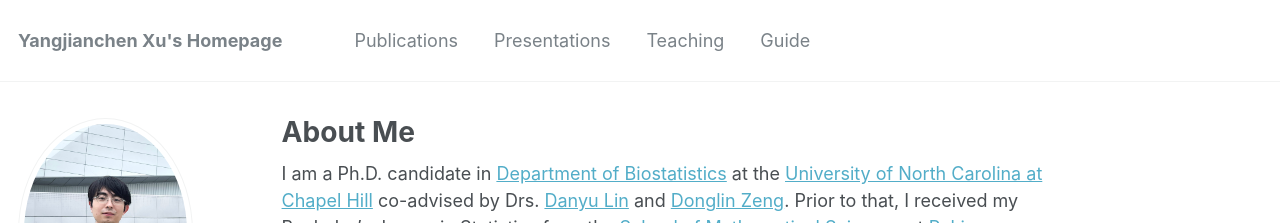
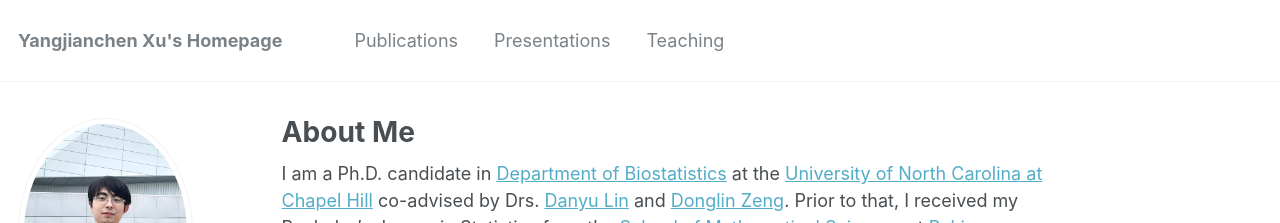
Before and after one commit to yangjc-xu/yangjc-xu.github.io, a Jekyll site: the page built from _pages/about.md, in a window 1280 px wide. Shown: the top 223 px of the page. Built offline with Jekyll 4.4.1, drawn with Linux system fonts in a browser that asks for light colours; some web fonts are replaced.

Commit message:
Update navigation.yml

```diff
--- a/_data/navigation.yml
+++ b/_data/navigation.yml
@@ -14,6 +14,3 @@ main:
 
 #  - title: "Blog Posts"
 #    url: /year-archive/
-
-  - title: "Guide"
-    url: /markdown/
```
